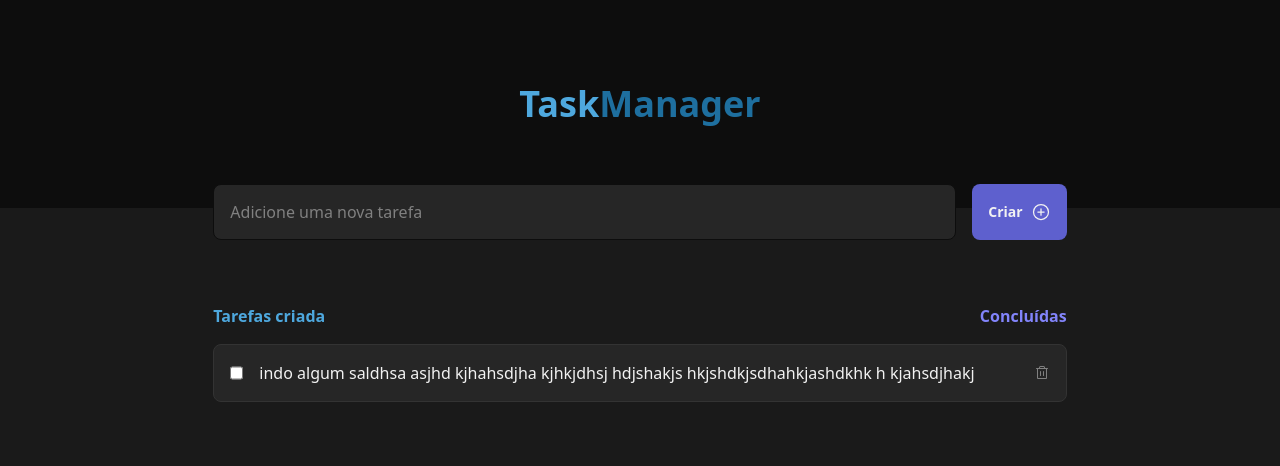
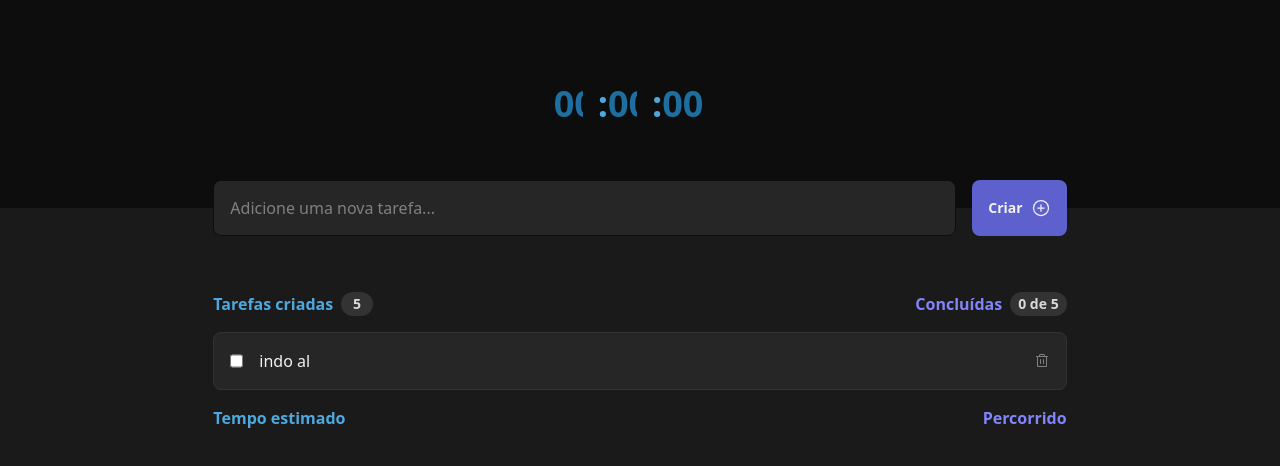
Before and after one commit to codemilio/reactjs-task-manager, a React (Vite) app: page / in a window 1280 px wide. Shown: the top 466 px of the page. Built offline with nearby package versions, Linux system fonts and the light colour scheme.

Commit message:
fix: project template

```diff
--- a/src/App.tsx
+++ b/src/App.tsx
@@ -1,33 +1,81 @@
 import { TaskItem } from "./components/TaskItem";
 import { PlusCircle } from '@phosphor-icons/react'
+import { TextField } from "./components/TextField";
+import { Badge } from "./components/Badge";
 
 export function App() {
+  const handleInputChange = (e: React.ChangeEvent<HTMLInputElement>) => {
+    const value = e.target.value
+    const newValue = value.replace(/\D/g, '')
+    const limitedValue = newValue.slice(0, 2)
+    e.target.value = limitedValue
+  }
+
+  const handleClick = (e: React.MouseEvent<HTMLInputElement>) => {
+    e.currentTarget.select()
+  }
+
   return (
     <main className="flex flex-col w-screen h-screen bg-base-600">
       <header className="w-screen h-52 bg-base-700 flex items-center">
         <h1 className="font-bold text-4xl m-auto">
-          <span className="text-primary">Task</span>
-          <span className="text-primary-dark">Manager</span>
+          <TextField
+            className="bg-transparent text-primary-dark w-11 focus:outline-none overflow-y-hidden"
+            type="number" max={24} min={0}
+            maxLength={2}
+            placeholder="00"
+            defaultValue="00"
+            onChange={handleInputChange}
+            onClick={handleClick}
+          />
+          <span className="text-primary">:</span>
+          <TextField
+            className="bg-transparent text-primary-dark w-11 focus:outline-none"
+            type="number" max={60} min={0}
+            maxLength={2}
+            placeholder="00"
+            defaultValue="00"
+            onChange={handleInputChange}
+            onClick={handleClick}
+          />
+          <span className="text-primary">:</span>
+          <TextField
+            className="bg-transparent text-primary-dark w-16 focus:outline-none"
+            type="number" max={60} min={0}
+            maxLength={2}
+            placeholder="ss"
+            defaultValue="00"
+            onChange={handleInputChange}
+            onClick={handleClick}
+            readOnly
+          />
         </h1>
       </header>
-      <div className="w-2/3 flex mt-[calc(-0px-1.5rem)] mx-auto gap-x-4">
-        <input
-          className="w-full h-14 rounded-lg border bg-base-500 border-base-700 block mx-auto p-4 text-base-100 placeholder-base-300 outline-none focus:border-secondary-dark"
-          placeholder="Adicione uma nova tarefa"
-        />
-        <button className="flex items-center justify-center gap-2 h-14 bg-secondary-dark focus:outline-none hover:bg-secondary p-4 rounded-lg text-sm font-bold text-base-100 transition-colors delay-75">
+      <div className="w-2/3 h-14 flex mt-[calc(-0px-1.75rem)] mx-auto gap-x-4">
+        <TextField placeholder="Adicione uma nova tarefa..."/>
+        <button className="flex h-full items-center justify-center gap-2 bg-secondary-dark focus:outline-none hover:bg-secondary p-4 rounded-lg text-sm font-bold text-base-100 transition-colors delay-75">
           Criar
           <PlusCircle size={20} />
         </button>
       </div>
 
-      <div className="w-2/3 mx-auto mt-16">
+      <div className="flex flex-col w-2/3 mx-auto gap-y-4 mt-14">
         <div className="flex justify-between font-bold">
-          <span className="text-primary"> Tarefas criada </span>
-          <span className="text-secondary"> Concluídas </span>
+          <span className="flex gap-x-2 text-primary">
+            Tarefas criadas
+            <Badge value="5"/>
+          </span>
+          <span className="flex gap-x-2 text-secondary">
+            Concluídas
+            <Badge value="0 de 5"/>
+          </span>
         </div>
-        <div className="flex flex-col mt-4">
-          <TaskItem id="teste" value="indo algum saldhsa asjhd kjhahsdjha kjhkjdhsj hdjshakjs hkjshdkjsdhahkjashdkhk h kjahsdjhakj"/>
+        <div className="flex flex-col">
+          <TaskItem id="teste" value="indo al"/>
+        </div>
+        <div className="flex justify-between font-bold">
+          <span className="text-primary"> Tempo estimado </span>
+          <span className="text-secondary"> Percorrido </span>
         </div>
       </div>
     </main>
```
